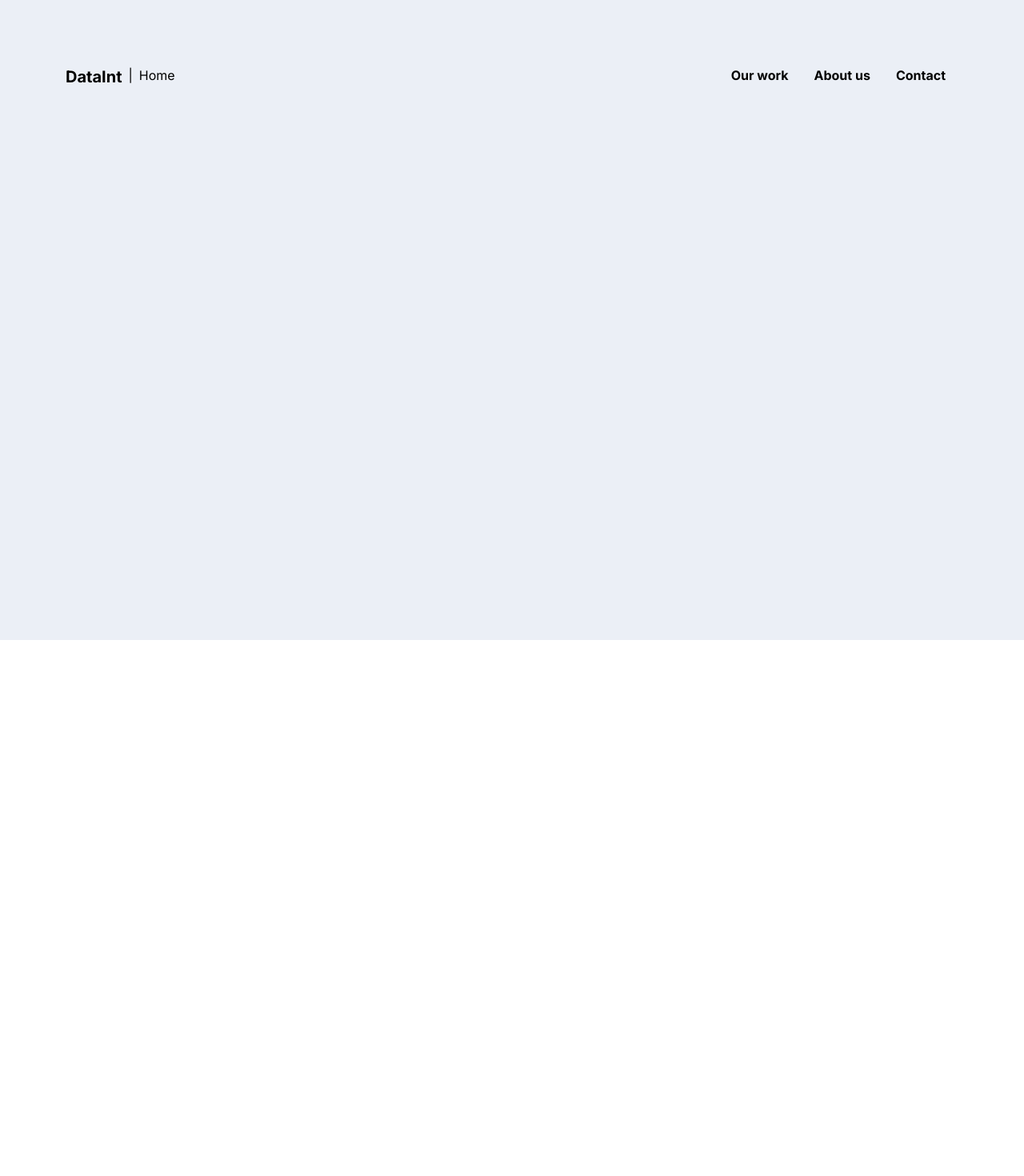
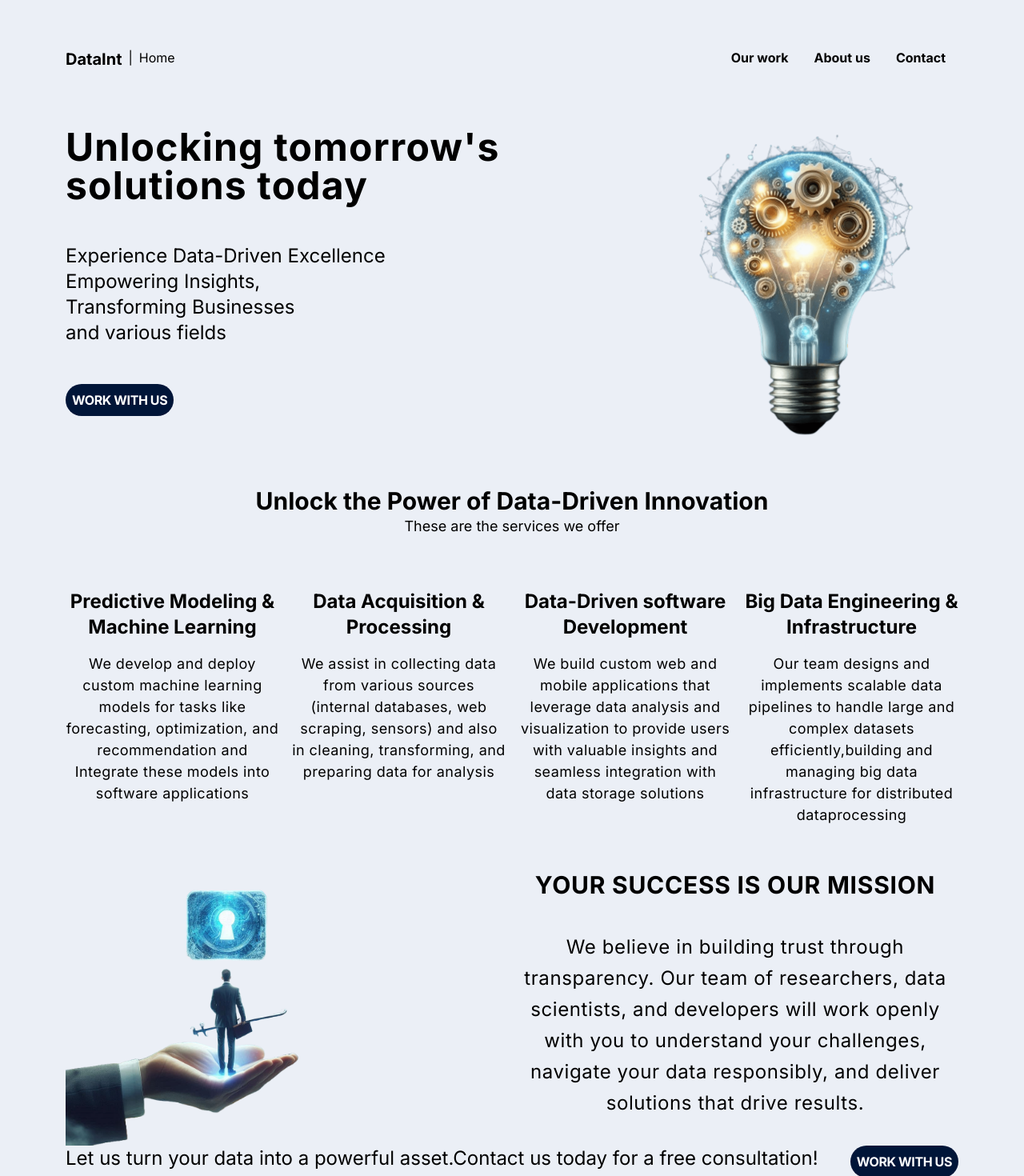
Before and after one commit to Anthony-Phiri-533-MW/dataint-2, a Next.js app: page / in a window 1280 px wide. Shown: the top 1470 px of the page at 80% size. Before the commit the page ends 800 px from the top, so only its background shows below. Built offline with nearby package versions, Linux system fonts and the light colour scheme.

Commit message:
add Content component

```diff
--- a/app/components/Buttons/main/MainCta.jsx
+++ b/app/components/Buttons/main/MainCta.jsx
@@ -2,6 +2,6 @@ import React from 'react'
 
 export const MainCta = ({text}) => {
   return (
-    <button className='font-bold bg-[#001538] text-[#FFFFFF] rounded-full p-2 uppercase tracking-tight hover:tracking-wide'>{text}</button>
+    <button className='max-h-14 font-bold bg-[#001538] text-[#FFFFFF] rounded-full p-2 uppercase tracking-tight hover:tracking-wide'>{text}</button>
   )
 }
--- /dev/null
+++ b/app/components/Content/FeaturedContent.jsx
@@ -0,0 +1,10 @@
+import React from 'react'
+
+export const FeaturedContent = ({title, content}) => {
+  return (
+    <div className='w-full md:w-1/2'>
+        <h3 className='font-bold text-2xl pb-4 '>{title}</h3>
+        <p className='text-md leading-normal tracking-wide text-lg'>{content}</p>
+    </div>
+  )
+}
--- /dev/null
+++ b/app/components/Content/MainContent.jsx
@@ -0,0 +1,27 @@
+import React from 'react'
+import { FeaturedContent } from "./FeaturedContent";
+
+const MainContent = () => {
+    return (
+        <div className='text-center'>
+            <div className='pb-16'>
+                <section>
+                    <h2 className='text-3xl font-bold'>Unlock the Power of Data-Driven Innovation </h2>
+                </section>
+
+                <section>
+                    <p className='text-lg'>These are the services we offer</p>
+                </section>
+            </div>
+
+            <div className='lg:flex space-x-4 md:grid md:grid-cols-2'>
+                <FeaturedContent title={"Predictive Modeling & Machine Learning"} content={"We develop and deploy custom machine learning models for tasks like forecasting, optimization, and recommendation and Integrate these models into software applications "}/>
+                <FeaturedContent title={"Data Acquisition & Processing"} content={"We assist in collecting data from various sources (internal databases, web scraping, sensors) and also in cleaning, transforming, and preparing data for analysis  "}/>
+                <FeaturedContent title={"Data-Driven software Development"} content={"We build custom web and mobile applications that leverage data analysis and visualization to provide users with valuable insights and seamless integration with data storage solutions   "}/>
+                <FeaturedContent title={"Big Data Engineering & Infrastructure"} content={"Our team designs and implements scalable data pipelines to handle large and complex datasets efficiently,building and managing big data infrastructure for distributed dataprocessing  "}/>
+            </div>
+        </div>
+    )
+}
+
+export default MainContent
--- /dev/null
+++ b/app/components/Content/MinContent.jsx
@@ -0,0 +1,18 @@
+import React from 'react'
+import { MainCta } from '../Buttons/main/MainCta'
+
+const MinContent = () => {
+    return (
+        <div className='flex justify-between'>
+            <div>
+                <p className='lg:text-2xl text-lg'>Let us turn your data into a powerful asset.<span>Contact us today for a free consultation!</span></p>
+
+            </div>
+
+            <MainCta text={"work with us"} />
+
+        </div>
+    )
+}
+
+export default MinContent
--- /dev/null
+++ b/app/components/Content/MinorContent.jsx
@@ -0,0 +1,33 @@
+import React from 'react'
+import Image from 'next/image';
+import minorImage from "./../../../public/file 1.png";
+import { MainCta } from '../Buttons/main/MainCta';
+
+const MinorContent = () => {
+    return (
+        <div className='lg:flex lg:justify-between lg:space-x-16 text-center'>
+            <section>
+                <Image src={minorImage} alt='section image' width={400} height={200} />
+            </section>
+            <section className='md:w-1/2 w-full mt-14 block'>
+                <h1 className='lg:text-3xl text-xl grid grid-cols-1 font-bold lg:tracking-wide pb-10 uppercase'>
+                    Your Success is Our Mission
+                </h1>
+                <h3 className='lg:text-2xl text-xl grid grid-cols-1 lg:tracking-wide lg:leading-relaxed'>
+                    We believe in building trust through transparency.
+                    Our team of researchers, data scientists, and developers
+                    will work openly with you to understand your challenges,
+                    navigate your data responsibly,
+                    and deliver solutions that drive results.
+                </h3>
+
+            </section>
+        </div>
+    )
+}
+
+export default MinorContent
+
+{/* <svg width="16" height="120" viewBox="0 0 16 120" fill="none" xmlns="http://www.w3.org/2000/svg">
+<path d="M7.29289 119.707C7.68342 120.098 8.31658 120.098 8.70711 119.707L15.0711 113.343C15.4616 112.953 15.4616 112.319 15.0711 111.929C14.6805 111.538 14.0474 111.538 13.6569 111.929L8 117.586L2.34315 111.929C1.95262 111.538 1.31946 111.538 0.928932 111.929C0.538408 112.319 0.538408 112.953 0.928932 113.343L7.29289 119.707ZM7 0L7 119H9L9 0L7 0Z" fill="#B8B8B8"/>
+</svg> */}
--- a/app/components/Hero/Hero.jsx
+++ b/app/components/Hero/Hero.jsx
@@ -5,7 +5,7 @@ import heroImage from "../../../public/bgremoved1 1.png";
 
 const Hero = () => {
     return (
-        <div className='lg:flex md:flex lg:justify-between lg:space-x-12 md:space-x-8'>
+        <div className='lg:flex lg:justify-between lg:space-x-12 md:space-x-8 md:flex justify-center pb-12'>
             <section className='space-y-12'>
                 <h1 className='lg:text-5xl text-4xl grid grid-cols-1 font-bold lg:tracking-wide'>Unlocking tomorrow's <span>solutions today</span></h1>
                 <h3 className='lg:text-2xl text-xl grid grid-cols-1'>Experience Data-Driven Excellence
@@ -13,11 +13,15 @@ const Hero = () => {
                     <span>Transforming Businesses </span>
                     <span>and various fields</span>
                 </h3>
-                <MainCta text={"work with us"}/>
+
+                <div className=''>
+                    <MainCta text={"work with us"} />
+                </div>
+
             </section>
+
+            <section>
                 <Image src={heroImage} alt='hero image' width={400} height={300} />
-            <section>
-
             </section>
         </div>
     )
--- a/app/components/Navbar/Navbar.jsx
+++ b/app/components/Navbar/Navbar.jsx
@@ -1,6 +1,7 @@
 'use client'
 
 import React, { useState } from 'react';
+import Link from 'next/link';
 
 const Navbar = () => {
   const [isMenuOpen, setIsMenuOpen] = useState(false);
@@ -14,8 +15,8 @@ const Navbar = () => {
       <div className="flex">
         <h1 className="text-xl font-bold">DataInt</h1>
         {/* <div class="h-[25px] min-h-[1em] w-px self-stretch dark:via-neutral-400"></div> */}
-        <p className="px-2 h-[150px] black">|</p>
-        <h2>Home</h2>
+        <p className="px-2 h-[100px] black">|</p>
+        <Link href='/'><h2>Home</h2></Link>
       </div>
       <div>
         <button className="block md:hidden" onClick={toggleMenu}>
@@ -30,9 +31,9 @@ const Navbar = () => {
           )}
         </button>
         <ul className={`flex flex-col items-center ${isMenuOpen ? 'block' : 'hidden'} md:flex md:flex-row`}>
-          <li className="px-4 font-bold">Our work</li>
-          <li className="px-4 font-bold">About us</li>
-          <li className="px-4 font-bold">Contact</li>
+          <Link href='/ourwork'><li className="px-4 font-bold">Our work</li></Link>
+          <Link href='aboutus'><li className="px-4 font-bold">About us</li></Link>
+          <Link href='/contact'><li className="px-4 font-bold">Contact</li></Link>
         </ul>
       </div>
     </div>
--- a/app/page.tsx
+++ b/app/page.tsx
@@ -1,10 +1,19 @@
 import Image from "next/image";
 import Navbar from "./components/Navbar/Navbar";
+import Hero from "./components/Hero/Hero";
+import MainContent from "./components/Content/MainContent";
+import MinorContent from "./components/Content/MinorContent";
+import MinConter from "./components/Content/MinContent";
+import MinContent from "./components/Content/MinContent";
 
 export default function Home() {
   return (
-    <main className="p-[82px] bg-[#EBEFF6] min-h-screen">
+    <main className="px-[82px] py-[60px] bg-[#EBEFF6] min-h-screen">
       <Navbar />
+      <Hero />
+      <MainContent />
+      <MinorContent />
+      <MinContent />
     </main>
   );
 }
```
Also changed, not shown: public/bgremoved1 1.png (added), public/file 1.png (added).
